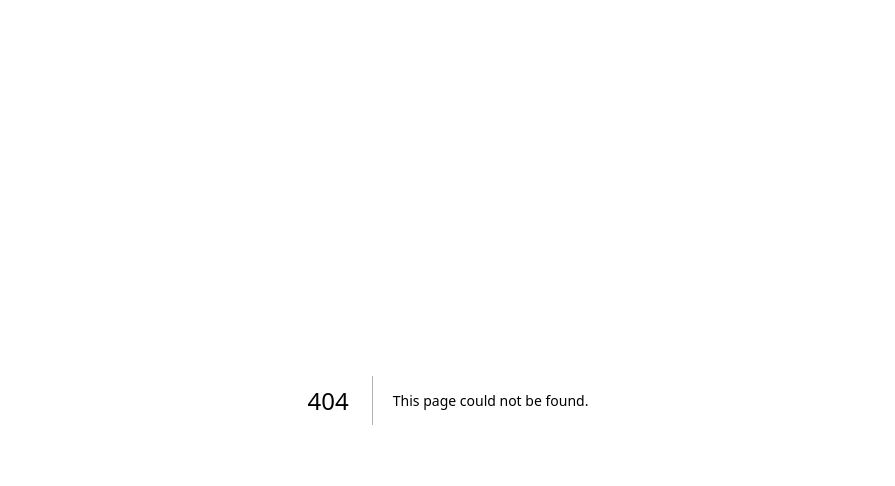
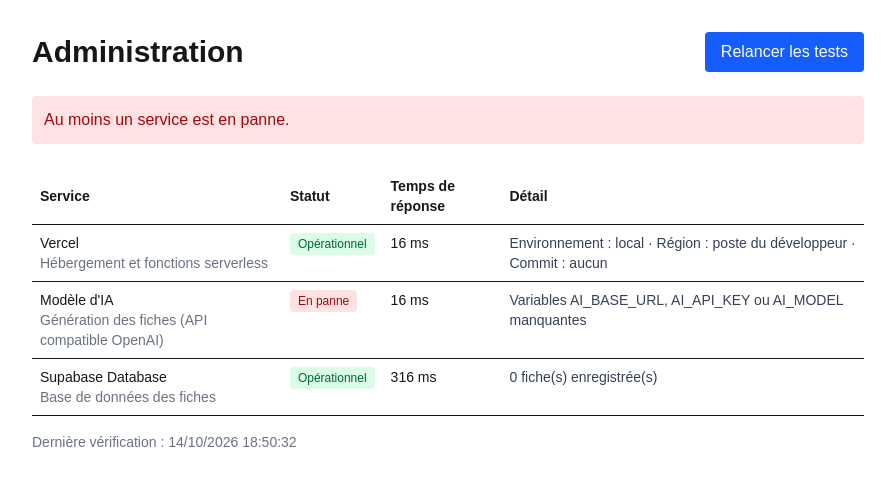
Before and after one commit to ViaudYann/fiches-revision, a Next.js app: page /admin in a window 1280 px wide. Before the commit this address had no page. Shown: the top 486 px of the page, without its empty margins (192-1087 px from the left). Built offline with nearby package versions, Linux system fonts and the light colour scheme; no server answers; the database is empty.

Commit message:
Page d'administration et contrôle des services

```diff
--- /dev/null
+++ b/src/app/admin/page.tsx
@@ -0,0 +1,121 @@
+"use client";
+
+import { useEffect, useState } from "react";
+import type { ResultatControle, Statut } from "@/lib/statut";
+
+type ReponseStatut = {
+  verifieLe: string;
+  statutGlobal: Statut;
+  services: ResultatControle[];
+};
+
+const AFFICHAGE: Record<Statut, { libelle: string; classes: string }> = {
+  operationnel: { libelle: "Opérationnel", classes: "bg-green-100 text-green-800" },
+  degrade: { libelle: "Dégradé", classes: "bg-yellow-100 text-yellow-800" },
+  en_panne: { libelle: "En panne", classes: "bg-red-100 text-red-800" },
+};
+
+const MESSAGE_GLOBAL: Record<Statut, string> = {
+  operationnel: "Tous les services sont opérationnels.",
+  degrade: "Au moins un service répond lentement.",
+  en_panne: "Au moins un service est en panne.",
+};
+
+async function recupererStatut(): Promise<ReponseStatut> {
+  const reponse = await fetch("/api/admin/statut", { cache: "no-store" });
+  if (!reponse.ok) {
+    throw new Error(`Statut ${reponse.status}`);
+  }
+  return reponse.json();
+}
+
+export default function Admin() {
+  const [donnees, setDonnees] = useState<ReponseStatut | null>(null);
+  const [chargement, setChargement] = useState(true);
+  const [erreur, setErreur] = useState("");
+
+  function actualiser() {
+    setChargement(true);
+    recupererStatut()
+      .then((resultat) => {
+        setDonnees(resultat);
+        setErreur("");
+      })
+      .catch(() => setErreur("Impossible de joindre la route de statut."))
+      .finally(() => setChargement(false));
+  }
+
+  useEffect(() => {
+    recupererStatut()
+      .then(setDonnees)
+      .catch(() => setErreur("Impossible de joindre la route de statut."))
+      .finally(() => setChargement(false));
+  }, []);
+
+  return (
+    <main className="mx-auto max-w-4xl p-8">
+      <div className="flex items-center justify-between">
+        <h1 className="text-3xl font-bold">Administration</h1>
+        <button
+          onClick={actualiser}
+          disabled={chargement}
+          className="rounded bg-blue-600 px-4 py-2 font-medium text-white disabled:opacity-50"
+        >
+          {chargement ? "Vérification…" : "Relancer les tests"}
+        </button>
+      </div>
+
+      {erreur && (
+        <p className="mt-6 rounded border border-red-300 bg-red-50 p-3 text-red-700">
+          {erreur}
+        </p>
+      )}
+
+      {donnees && (
+        <>
+          <p
+            className={`mt-6 rounded p-3 font-medium ${AFFICHAGE[donnees.statutGlobal].classes}`}
+          >
+            {MESSAGE_GLOBAL[donnees.statutGlobal]}
+          </p>
+
+          <div className="mt-6 overflow-x-auto">
+            <table className="w-full border-collapse text-left text-sm">
+              <thead>
+                <tr className="border-b">
+                  <th className="p-2">Service</th>
+                  <th className="p-2">Statut</th>
+                  <th className="p-2">Temps de réponse</th>
+                  <th className="p-2">Détail</th>
+                </tr>
+              </thead>
+              <tbody>
+                {donnees.services.map((s) => (
+                  <tr key={s.service} className="border-b align-top">
+                    <td className="p-2">
+                      <p className="font-medium">{s.service}</p>
+                      <p className="text-gray-500">{s.description}</p>
+                    </td>
+                    <td className="p-2">
+                      <span
+                        className={`rounded px-2 py-1 text-xs font-medium ${AFFICHAGE[s.statut].classes}`}
+                      >
+                        {AFFICHAGE[s.statut].libelle}
+                      </span>
+                    </td>
+                    <td className="p-2">{s.latenceMs} ms</td>
+                    <td className="p-2 text-gray-700">{s.message}</td>
+                  </tr>
+                ))}
+              </tbody>
+            </table>
+          </div>
+
+          <p className="mt-4 text-sm text-gray-500">
+            Dernière vérification : {new Date(donnees.verifieLe).toLocaleString("fr-FR")}
+          </p>
+        </>
+      )}
+    </main>
+  );
+}
--- /dev/null
+++ b/src/app/api/admin/statut/route.ts
@@ -0,0 +1,18 @@
+import { CONTROLES } from "@/lib/controles";
+import { executerControle, type Statut } from "@/lib/statut";
+
+export const dynamic = "force-dynamic";
+
+export async function GET() {
+  const services = await Promise.all(CONTROLES.map(executerControle));
+
+  let statutGlobal: Statut = "operationnel";
+  if (services.some((s) => s.statut === "degrade")) statutGlobal = "degrade";
+  if (services.some((s) => s.statut === "en_panne")) statutGlobal = "en_panne";
+
+  return Response.json({
+    verifieLe: new Date().toISOString(),
+    statutGlobal,
+    services,
+  });
+}
--- /dev/null
+++ b/src/lib/controles.ts
@@ -0,0 +1,67 @@
+import "server-only";
+import type { Controle } from "@/lib/statut";
+import { creerClientSupabase } from "@/lib/supabase";
+
+const controleVercel: Controle = {
+  service: "Vercel",
+  description: "Hébergement et fonctions serverless",
+  verifier: async () => {
+    const environnement = process.env.VERCEL_ENV ?? "local";
+    const region = process.env.VERCEL_REGION ?? "poste du développeur";
+    const commit = process.env.VERCEL_GIT_COMMIT_SHA?.slice(0, 7) ?? "aucun";
+    return `Environnement : ${environnement} · Région : ${region} · Commit : ${commit}`;
+  },
+};
+
+const controleIA: Controle = {
+  service: "Modèle d'IA",
+  description: "Génération des fiches (API compatible OpenAI)",
+  verifier: async () => {
+    const baseUrl = process.env.AI_BASE_URL;
+    const apiKey = process.env.AI_API_KEY;
+    const model = process.env.AI_MODEL;
+
+    if (!baseUrl || !apiKey || !model) {
+      throw new Error("Variables AI_BASE_URL, AI_API_KEY ou AI_MODEL manquantes");
+    }
+
+    const reponse = await fetch(`${baseUrl}/models`, {
+      headers: { Authorization: `Bearer ${apiKey}` },
+      cache: "no-store",
+    });
+
+    if (!reponse.ok) {
+      throw new Error(`L'API a répondu avec le statut ${reponse.status}`);
+    }
+
+    const donnees = await reponse.json();
+    const modeleDisponible = donnees.data?.some(
+      (m: { id: string }) => m.id === model
+    );
+
+    if (!modeleDisponible) {
+      throw new Error(`Le modèle ${model} n'est pas disponible chez ce fournisseur`);
+    }
+
+    return `Modèle ${model} disponible sur ${new URL(baseUrl).host}`;
+  },
+};
+
+const controleBase: Controle = {
+  service: "Supabase Database",
+  description: "Base de données des fiches",
+  verifier: async () => {
+    const supabase = creerClientSupabase();
+    const { count, error } = await supabase
+      .from("fiches")
+      .select("id", { count: "exact", head: true });
+
+    if (error) {
+      throw new Error(error.message);
+    }
+
+    return `${count ?? 0} fiche(s) enregistrée(s)`;
+  },
+};
+
+export const CONTROLES: Controle[] = [controleVercel, controleIA, controleBase];
--- /dev/null
+++ b/src/lib/statut.ts
@@ -0,0 +1,53 @@
+export type Statut = "operationnel" | "degrade" | "en_panne";
+
+export type ResultatControle = {
+  service: string;
+  description: string;
+  statut: Statut;
+  latenceMs: number;
+  message: string;
+};
+
+export type Controle = {
+  service: string;
+  description: string;
+  verifier: () => Promise<string>;
+};
+
+const DELAI_MAX_MS = 5000;
+const SEUIL_DEGRADE_MS = 2000;
+
+export async function executerControle(controle: Controle): Promise<ResultatControle> {
+  const debut = Date.now();
+  let minuteur: ReturnType<typeof setTimeout> | undefined;
+
+  const delaiDepasse = new Promise<never>((_, rejeter) => {
+    minuteur = setTimeout(
+      () => rejeter(new Error(`Aucune réponse après ${DELAI_MAX_MS / 1000} secondes`)),
+      DELAI_MAX_MS
+    );
+  });
+
+  try {
+    const message = await Promise.race([controle.verifier(), delaiDepasse]);
+    const latenceMs = Date.now() - debut;
+
+    return {
+      service: controle.service,
+      description: controle.description,
+      statut: latenceMs > SEUIL_DEGRADE_MS ? "degrade" : "operationnel",
+      latenceMs,
+      message,
+    };
+  } catch (erreur) {
+    return {
+      service: controle.service,
+      description: controle.description,
+      statut: "en_panne",
+      latenceMs: Date.now() - debut,
+      message: erreur instanceof Error ? erreur.message : "Erreur inconnue",
+    };
+  } finally {
+    clearTimeout(minuteur);
+  }
+}
```
